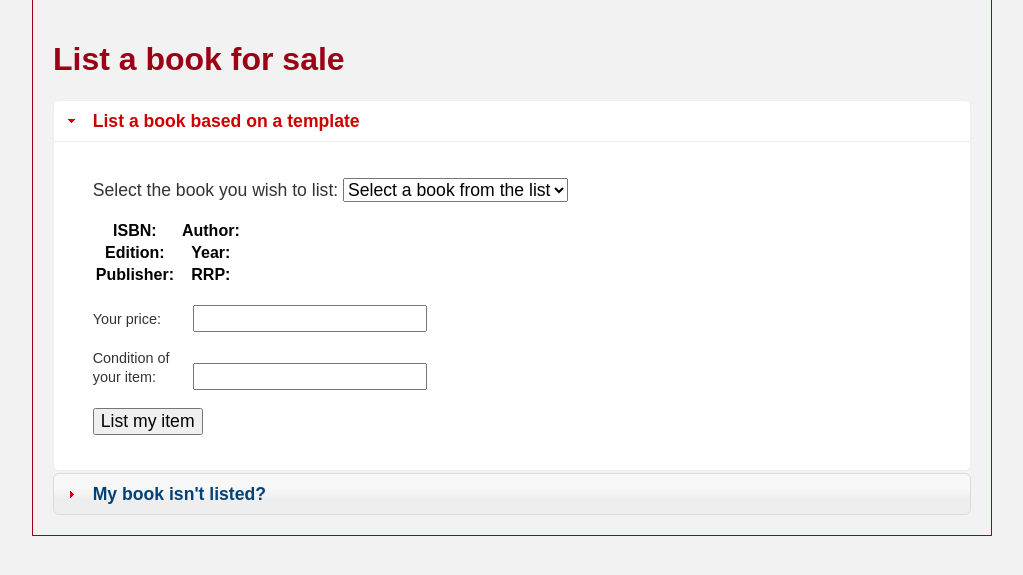
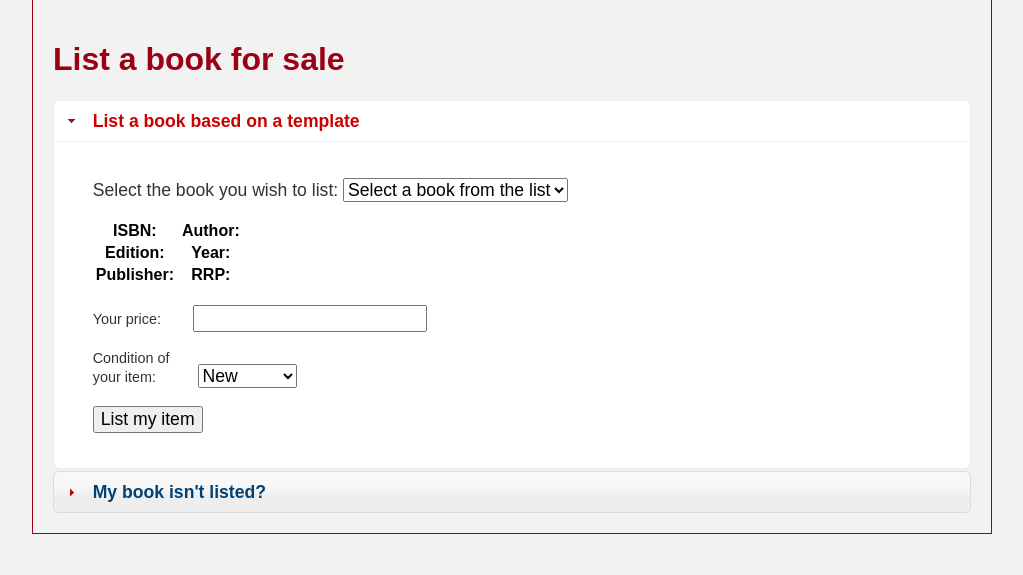
Before and after one commit to patricknaish/comp3001, a Django app: template src/web/template/list_book.html in a window 1280 px wide. Shown: the part 204-779 px from the top of the page, without its empty margins (128-1151 px from the left). Run offline with Django 3.2, Linux system fonts and the light colour scheme; the template is opened without the code that fills it, so the values that code supplies are empty.

Commit message:
Listing an existing book now also uses drop down for condition

```diff
--- a/src/web/template/list_book.html
+++ b/src/web/template/list_book.html
@@ -34,7 +34,14 @@
         </table>
     </div>
     <p><label for="existing_price">Your price:</label><input type="text" name="price" id="existing_price" /></p>
-    <p><label for="existing_condition">Condition of your item:</label><input type="text" name="condition" id="existing_condition" /></p>
+    <p><label for="existing_condition">Condition of your item:</label>
+        <select name="condition" id="new_condition" />
+            <option value="1">New</option>
+            <option value="2">As New</option>
+            <option value="3">Used</option>
+            <option value="4">Damaged</option>
+        </select>
+    </p>
     <p><input type='submit' value='List my item' /></p>
     </form>
 </div>
```
